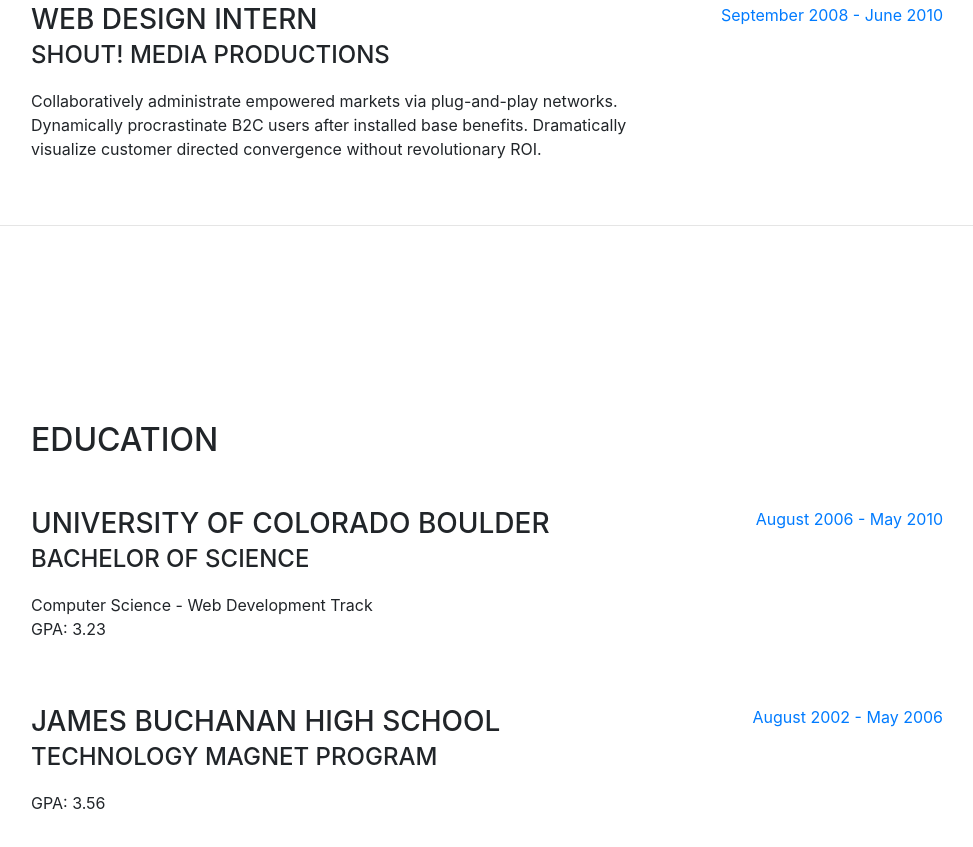
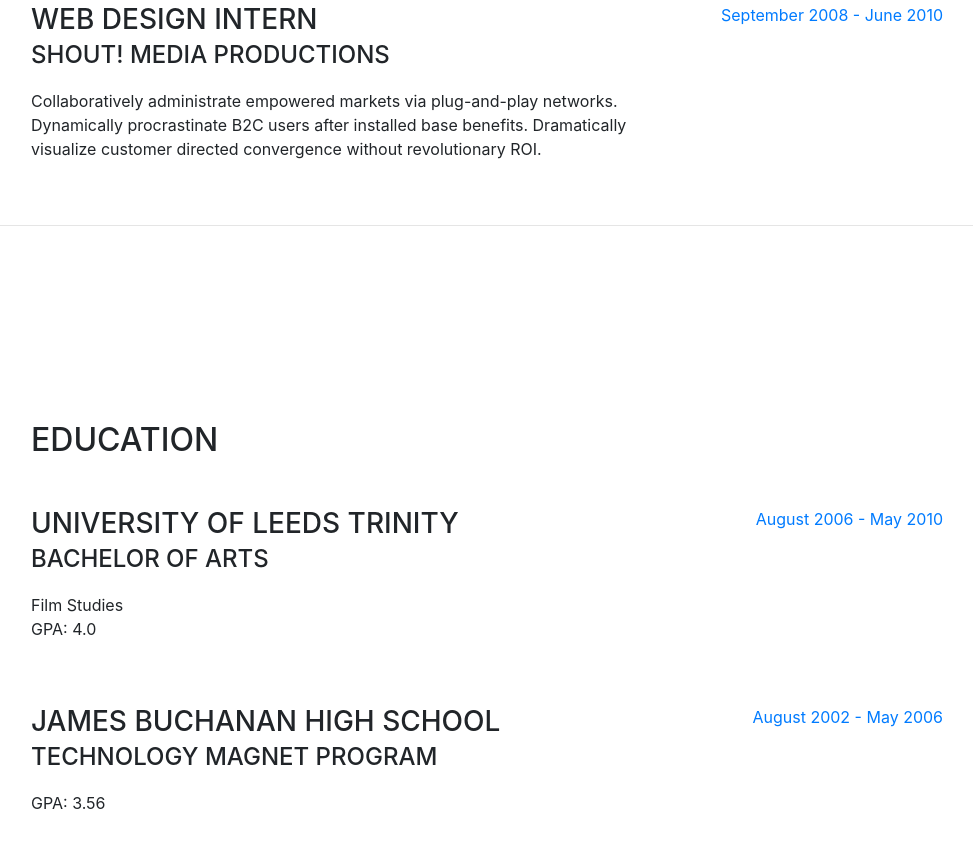
Before and after one commit to abigailsolk/abigailsolk.github.io, a website with bundled scripts: page index.html in a window 1280 px wide. Shown: the part 1669-2516 px from the top of the page, without its empty margins (289-1262 px from the left). Built offline with nearby package versions, Linux system fonts and the light colour scheme; a web font is replaced by a local one.

Commit message:
update address and education

```diff
--- a/index.html
+++ b/index.html
@@ -66,7 +66,7 @@
           <h1 class="mb-0">Abigail
             <span class="text-primary">Solk</span>
           </h1>
-          <div class="subheading mb-5">3542 Berry Street · Cheyenne Wells, CO 80810 · (317) 585-8468 ·
+          <div class="subheading mb-5"> Brownberrie Ln, Horsforth, Leeds LS18 5HD · 0113456764 ·
             <a href="mailto:name@email.com">name@email.com</a>
           </div>
           <p class="lead mb-5">I am experienced in leveraging agile frameworks to provide a robust synopsis for high level overviews. Iterative approaches to corporate strategy foster collaborative thinking to further the overall value proposition.</p>
@@ -149,10 +149,10 @@
 
           <div class="resume-item d-flex flex-column flex-md-row mb-5">
             <div class="resume-content mr-auto">
-              <h3 class="mb-0">University of Colorado Boulder</h3>
-              <div class="subheading mb-3">Bachelor of Science</div>
-              <div>Computer Science - Web Development Track</div>
-              <p>GPA: 3.23</p>
+              <h3 class="mb-0">University of Leeds Trinity</h3>
+              <div class="subheading mb-3">Bachelor of Arts</div>
+              <div>Film Studies</div>
+              <p>GPA: 4.0</p>
             </div>
             <div class="resume-date text-md-right">
               <span class="text-primary">August 2006 - May 2010</span>
```
